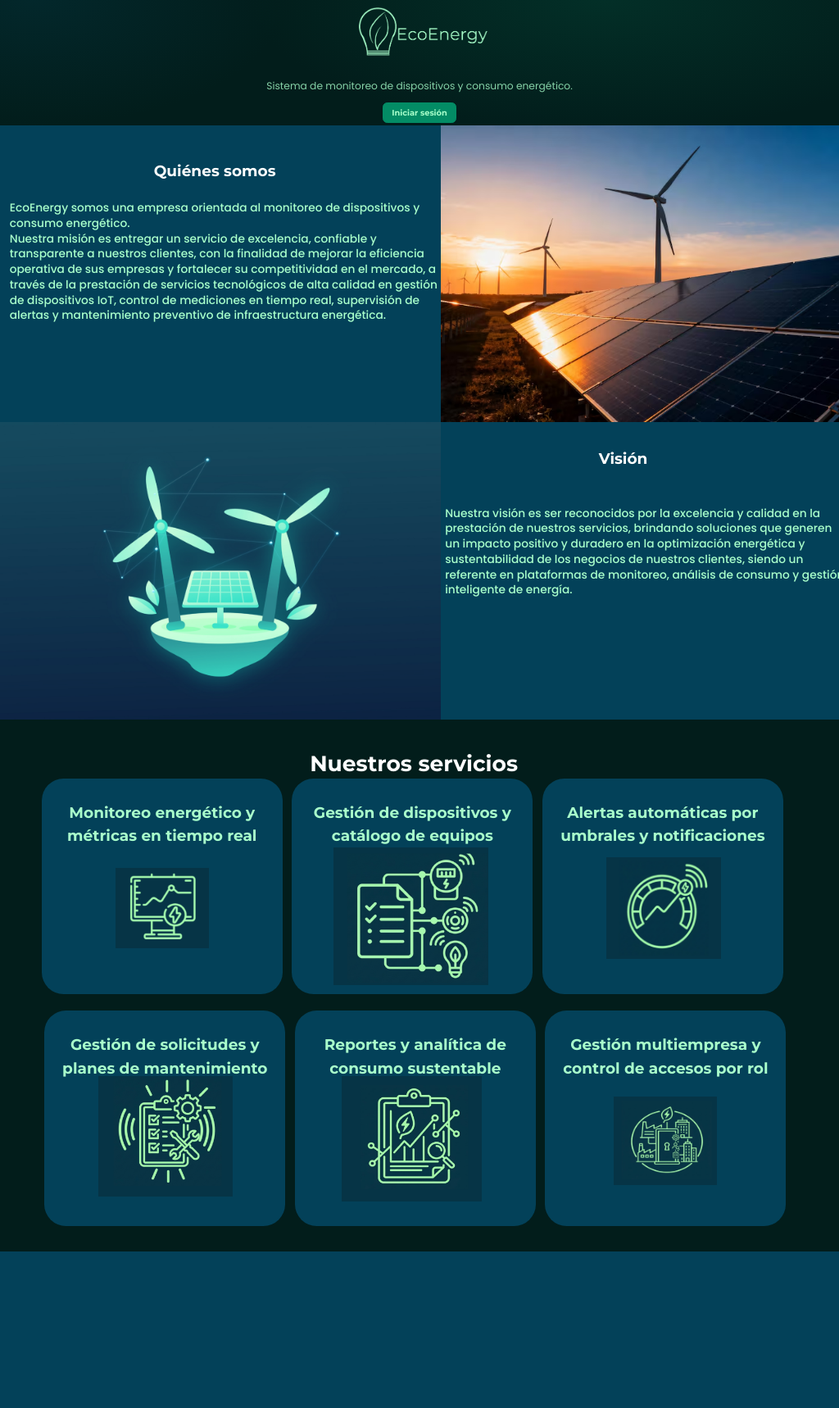
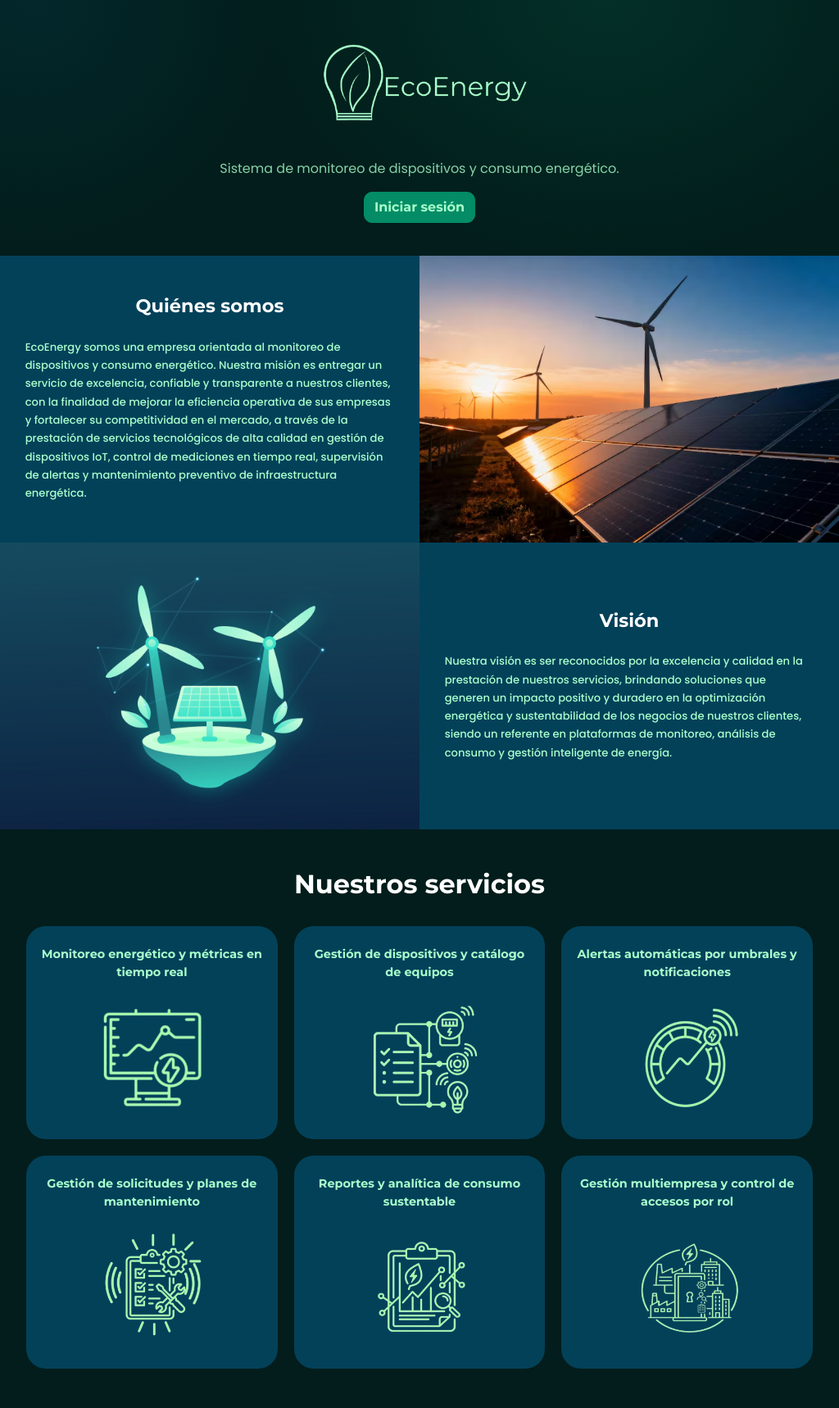
Before and after one commit to pamelamb0805/django-p2c1-mejiapamela, a Django app: page / in a window 1024 px wide. Shown: the part 92-1810 px from the top of the page at 82% size. Before the commit the page ends 1619 px from the top, so only its background shows below. Run offline with Django 5.2, Linux system fonts and the light colour scheme; parts of the project's set-up code (start-up, migrations or seed data) failed here and were passed over; some libraries are stand-ins or nearby versions.

Commit message:
correcciones template diseño v.1.3 home.html

```diff
--- a/templates/home.html
+++ b/templates/home.html
@@ -14,12 +14,6 @@
 
     /* =========================================================
        LANDING ECOENERGY
-       Paleta:
-       Deep Teal:  #021D1B
-       Dark Cyan:  #034159
-       Dark Teal:  #02735E
-       Green:      #038C65
-       Soft Green: #A9FFCB
        ========================================================= */
 
     .landing {
@@ -34,6 +28,12 @@
         isolation: isolate;
         background-color: #021D1B;
         color: #EAFBF1;
+        overflow: hidden;
+    }
+
+    .landing,
+    .landing * {
+        box-sizing: border-box;
     }
 
     .landing h2,
@@ -66,13 +66,14 @@
         display: block;
         margin: 0 auto;
         width: min(70vw, 300px);
+        max-width: 100%;
         height: auto;
     }
 
     .land-hero-text {
         font-family: "Poppins", sans-serif;
         font-weight: 300;
-        font-size: 1.1rem;
+        font-size: 1.05rem;
         color: rgba(169, 255, 203, 0.8);
         margin: 0.75rem 0 1rem;
     }
@@ -96,7 +97,7 @@
         color: #FFFFFF;
     }
 
-    /* ---------- SECCIONES DIVIDIDAS ---------- */
+    /* ---------- QUIÉNES SOMOS Y VISIÓN ---------- */
 
     .land-split {
         display: flex;
@@ -119,20 +120,26 @@
     .land-body {
         font-family: "Poppins", sans-serif;
         font-weight: 500;
-        font-size: 1rem;
-        line-height: 1.5;
+        font-size: 0.94rem;
+        line-height: 1.65;
         color: var(--land-mint);
         margin: 0;
+        overflow-wrap: break-word;
     }
 
     .land-br {
         display: none;
     }
 
+    .land-photo {
+        width: 100%;
+        overflow: hidden;
+    }
+
     .land-photo img {
         display: block;
         width: 100%;
-        height: 260px;
+        height: clamp(220px, 35vw, 420px);
         object-fit: cover;
         object-position: center;
     }
@@ -153,34 +160,54 @@
 
     .land-svc-stage {
         position: relative;
+        width: 100%;
     }
 
     .land-svc-grid {
         display: grid;
         grid-template-columns: 1fr;
         gap: 1rem;
+        width: 100%;
         max-width: 1100px;
         margin: 0 auto;
     }
 
+    /* TARJETAS: UN SOLO COLOR DE FONDO */
+
     .land-card {
-        background-color: var(--land-panel);
+        background: #034159 !important;
+        background-color: #034159 !important;
+        border: none !important;
+        box-shadow: none !important;
+
         border-radius: 1.6rem;
         padding: 1.5rem 1rem;
         text-align: center;
+
         display: flex;
         flex-direction: column;
         align-items: center;
+        justify-content: space-between;
         gap: 1rem;
+
+        min-width: 0;
     }
 
     .land-card h3 {
-        color: var(--land-mint);
-        font-size: 1.15rem;
+        color: #A9FFCB;
+        font-size: 1.05rem;
         line-height: 1.4;
+        overflow-wrap: break-word;
     }
 
+    /* IMÁGENES TRANSPARENTES */
+
     .land-card img {
+        background: transparent !important;
+        border: none !important;
+        box-shadow: none !important;
+        mix-blend-mode: normal;
+
         max-height: 150px;
         max-width: 100%;
         width: auto;
@@ -192,16 +219,136 @@
 
     @media (min-width: 576px) {
         .land-svc-grid {
-            grid-template-columns: repeat(2, 1fr);
+            grid-template-columns: repeat(2, minmax(0, 1fr));
+        }
+
+        .land-card {
+            min-height: 240px;
+        }
+    }
+
+    /* ---------- TABLET GRANDE / NOTEBOOK ---------- */
+
+    @media (min-width: 768px) and (max-width: 1199px) {
+
+        .land-hero {
+            padding: 2.5rem 1rem;
+        }
+
+        .land-hero-logo {
+            width: min(38vw, 300px);
+        }
+
+        .land-hero-text {
+            font-size: 1rem;
+        }
+
+        .land-split {
+            display: grid;
+            grid-template-columns: 1fr 1fr;
+            align-items: stretch;
+        }
+
+        .land-pane {
+            display: flex;
+            flex-direction: column;
+            justify-content: center;
+            padding: clamp(1.5rem, 3vw, 3rem);
+            min-width: 0;
+        }
+
+        .land-title {
+            position: static;
+            width: 100%;
+            font-size: clamp(1.35rem, 2.2vw, 1.8rem);
+            line-height: 1.3;
+            margin-bottom: 1.5rem !important;
+        }
+
+        .land-body {
+            position: static;
+            width: 100%;
+            font-size: clamp(0.82rem, 1.15vw, 0.95rem);
+            line-height: 1.7;
+            white-space: normal;
+        }
+
+        .land-br {
+            display: none;
+        }
+
+        .land-photo {
+            min-height: 100%;
+        }
+
+        .land-photo img {
+            height: 100%;
+            min-height: 350px;
+            object-fit: cover;
+        }
+
+        .land-svc {
+            padding: 3rem 2rem;
+        }
+
+        .land-svc-title {
+            position: static;
+            width: 100%;
+            font-size: 2rem;
+            margin-bottom: 2rem !important;
+        }
+
+        .land-svc-stage {
+            height: auto;
+        }
+
+        .land-svc-grid {
+            display: grid;
+            grid-template-columns: repeat(3, minmax(0, 1fr));
+            gap: 1.25rem;
+        }
+
+        .land-card {
+            position: static;
+            width: 100%;
+            height: auto;
+            min-height: 260px;
+            padding: 1.5rem 1rem;
+            border-radius: 1.5rem;
+        }
+
+        .land-card h3 {
+            position: static;
+            width: 100%;
+            font-size: clamp(0.9rem, 1.2vw, 1.1rem);
+            line-height: 1.5;
+            white-space: normal;
+        }
+
+        .land-card img {
+            position: static;
+            width: auto;
+            height: auto;
+            max-width: 85%;
+            max-height: 145px;
+        }
+
+        .land-c1,
+        .land-c2,
+        .land-c3,
+        .land-c4,
+        .land-c5,
+        .land-c6 {
+            left: auto;
+            top: auto;
         }
     }
 
     /* =========================================================
-       ESCRITORIO
-       Distribución proporcional al ancho de la landing.
+       ESCRITORIO GRANDE
        ========================================================= */
 
-    @media (min-width: 992px) {
+    @media (min-width: 1200px) {
 
         /* HERO */
 
@@ -235,7 +382,7 @@
             justify-content: center;
         }
 
-        /* PANELES DIVIDIDOS */
+        /* PANELES */
 
         .land-split {
             display: grid;
@@ -252,6 +399,7 @@
 
         .land-pane {
             position: relative;
+            display: block;
             padding: 0;
             height: 100%;
         }
@@ -263,6 +411,7 @@
 
         .land-photo img {
             height: 100%;
+            min-height: 0;
         }
 
         .land-title {
@@ -272,10 +421,12 @@
             margin: 0 !important;
         }
 
+        /* PÁRRAFOS LIGERAMENTE MÁS PEQUEÑOS */
+
         .land-body {
             position: absolute;
-            font-size: 1.342cqw;
-            line-height: 1.83cqw;
+            font-size: 1.18cqw;
+            line-height: 1.72cqw;
             white-space: nowrap;
         }
 
@@ -343,9 +494,16 @@
             display: block;
             width: 28.73cqw;
             height: 25.71cqw;
+            min-height: 0;
             padding: 0;
             border-radius: 2.6cqw;
             overflow: hidden;
+
+            /* Mantener fondo uniforme en escritorio */
+            background: #034159 !important;
+            background-color: #034159 !important;
+            border: none !important;
+            box-shadow: none !important;
         }
 
         .land-card h3 {
@@ -363,6 +521,10 @@
             max-width: none;
             max-height: none;
             object-fit: contain;
+
+            background: transparent !important;
+            border: none !important;
+            box-shadow: none !important;
         }
 
         /* POSICIÓN DE TARJETAS */
@@ -397,7 +559,7 @@
             top: 31.71cqw;
         }
 
-        /* TAMAÑO Y POSICIÓN DE ÍCONOS */
+        /* ÍCONOS */
 
         .land-c1 img {
             left: 8.78cqw;
@@ -440,33 +602,64 @@
             width: 12.33cqw;
             height: 13.09cqw;
         }
+    }
 
-        /* EVITAR ALTERACIONES DE BOOTSTRAP */
+    /* ---------- MÓVIL ---------- */
 
-        .landing {
-            background-color: #021D1B;
-            color: #EAFBF1;
+    @media (max-width: 575px) {
+
+        .land-hero {
+            padding: 2rem 1rem;
         }
 
-        .landing h2,
-        .landing h3 {
-            margin-top: 0;
+        .land-hero-logo {
+            width: min(75vw, 260px);
         }
 
-        .landing .land-hero,
-        .landing .land-split,
-        .landing .land-svc {
-            width: 100%;
-            max-width: 100%;
+        .land-hero-text {
+            font-size: 0.9rem;
+            line-height: 1.6;
         }
 
-        .landing .land-photo img {
-            display: block;
-            width: 100%;
+        .land-pane {
+            padding: 2rem 1.25rem;
         }
 
-        .landing section {
-            margin: 0;
+        .land-title {
+            font-size: 1.45rem;
+        }
+
+        .land-body {
+            font-size: 0.9rem;
+            line-height: 1.7;
+        }
+
+        .land-photo img {
+            height: 230px;
+        }
+
+        .land-svc {
+            padding: 2.5rem 1rem;
+        }
+
+        .land-svc-title {
+            font-size: 1.55rem;
+        }
+
+        .land-card {
+            min-height: 210px;
+        }
+
+        .land-card h3 {
+            font-size: 1rem;
+        }
+    }
+
+    /* ---------- ACCESIBILIDAD ---------- */
+
+    @media (prefers-reduced-motion: reduce) {
+        html {
+            scroll-behavior: auto;
         }
     }
 </style>
```
Also changed, not shown: static/img/servicio_icon1.png, static/img/servicio_icon2.png, static/img/servicio_icon3.png, static/img/servicio_icon4.png, static/img/servicio_icon5.png, static/img/servicio_icon6.png.
